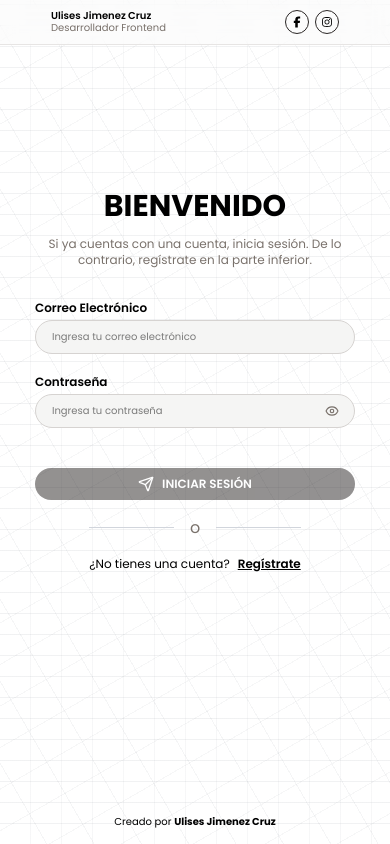
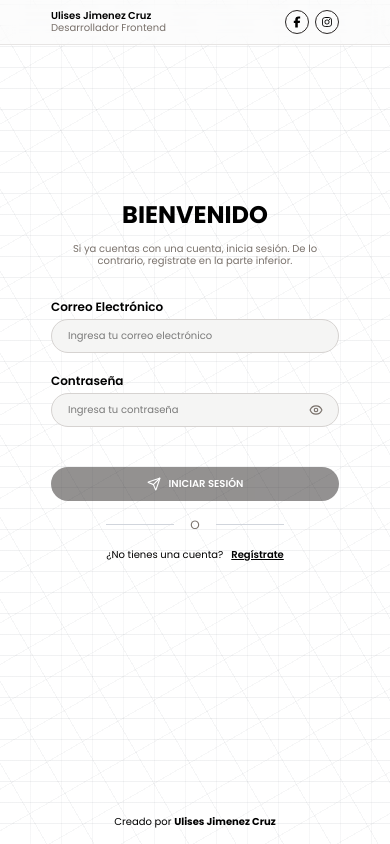
Before and after one commit to 54Alexzen/practice-login-nextjs, a Next.js app: page / in a window 390 px wide. Built offline with nearby package versions, Linux system fonts and the light colour scheme.

Commit message:
feat(login): Mejorar estilos y responsividad en el formulario de inicio de sesión

```diff
--- a/src/app/page.tsx
+++ b/src/app/page.tsx
@@ -45,10 +45,13 @@ export default function Login() {
   return (
     <main className="flex justify-center items-center min-h-[90svh] w-full">
       <div className="absolute inset-0 -z-10 background" />
-      <section className="container mx-auto flex flex-col justify-center items-center">
-        <h1 className="sm:text-4xl text-3xl font-bold uppercase">Bienvenido</h1>
-        <p className="max-w-md text-center sm:text-sm text-xs text-stone-500 my-3">
-          Si ya cuentas con una cuenta, inicia sesión. De lo contrario, regístrate en la parte inferior.
+      <section className="container mx-auto flex flex-col justify-center items-center md:px-6 sm:px-5 px-4">
+        <h1 className="md:text-4xl sm:text-3xl text-2xl font-bold uppercase">
+          Bienvenido
+        </h1>
+        <p className="max-w-md text-center md:text-sm sm:text-xs text-2xs text-stone-500 my-3">
+          Si ya cuentas con una cuenta, inicia sesión. De lo contrario,
+          regístrate en la parte inferior.
         </p>
         <form
           onSubmit={handleSubmit(onSubmit)}
@@ -73,28 +76,30 @@ export default function Login() {
           <button
             type="submit"
             disabled={!isValid || isSubmitting}
-            className="w-full bg-stone-800 text-white rounded-full sm:py-2.5 py-2 mt-10 uppercase font-semibold sm:text-sm text-xs flex justify-center items-center gap-2 disabled:cursor-not-allowed disabled:opacity-50"
+            className="w-full bg-stone-800 text-white rounded-full py-2.5 mt-10 uppercase font-semibold md:text-sm sm:text-xs text-2xs flex justify-center items-center gap-2 disabled:cursor-not-allowed disabled:opacity-50"
           >
             {isSubmitting ? (
               <>
-                <Loader className="animate-spin size-4" />
+                <Loader className="animate-spin md:size-4 size-3.5" />
                 <span>Iniciando sesión</span>
               </>
             ) : (
               <>
-                <Send className="size-4" />
+                <Send className="md:size-4 size-3.5" />
                 <span>Iniciar Sesión</span>
               </>
             )}
           </button>
         </form>
+
         <div>
-          <div className="flex items-center my-4">
+          <div className="flex items-center my-4 md:text-base sm:text-sm text-xs">
             <div className="flex-grow border-t border-gray-300"></div>
-            <span className="mx-4 text-stone-500">o</span>
+            <span className="mx-4 text-stone-500">O</span>
             <div className="flex-grow border-t border-gray-300"></div>
           </div>
-          <div className="flex justify-center items-center gap-2 sm:text-sm text-xs">
+
+          <div className="flex justify-center items-center gap-2 md:text-sm sm:text-xs text-2xs">
             <p>¿No tienes una cuenta?</p>
             <Link href="/register" className="underline font-semibold">
               Regístrate
```
